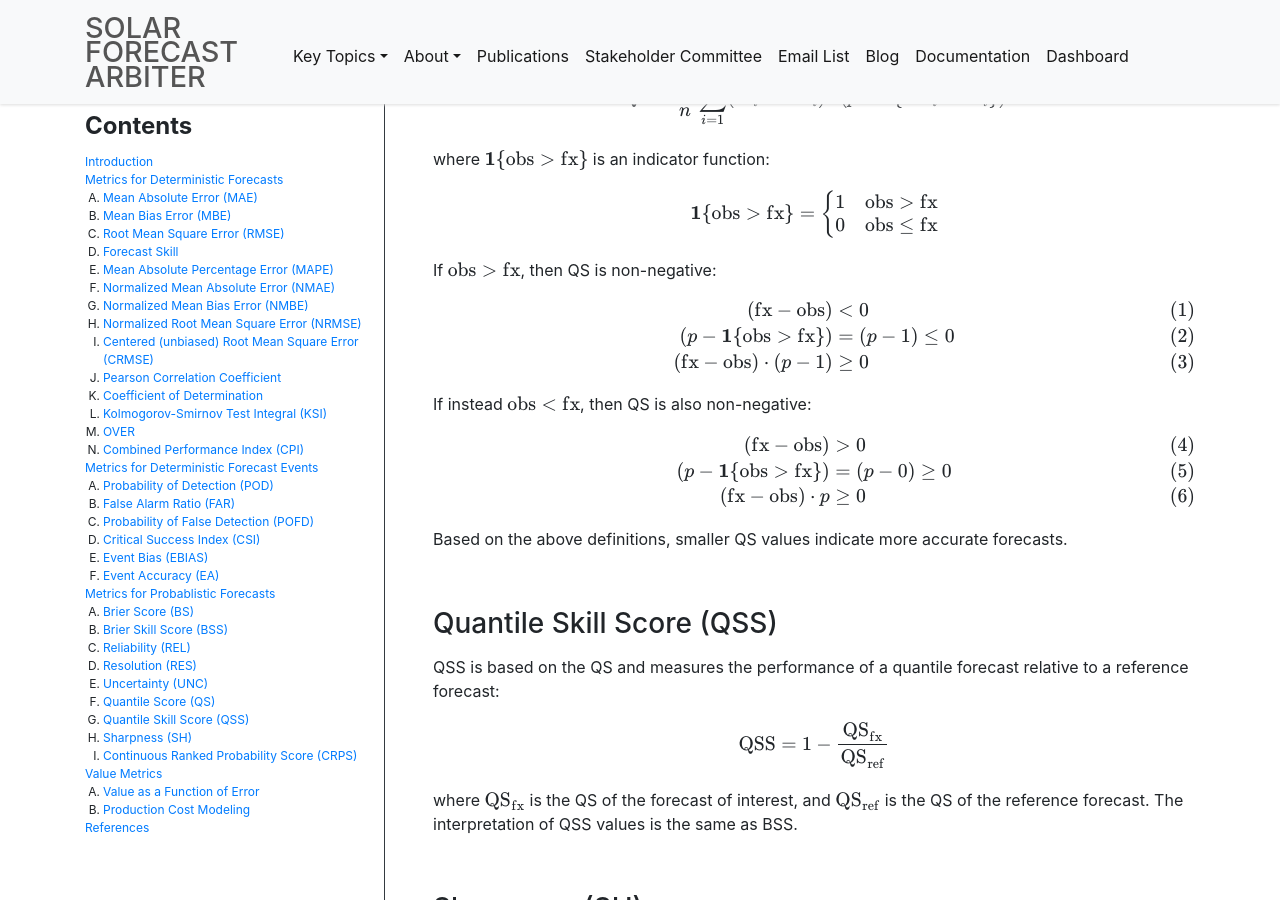
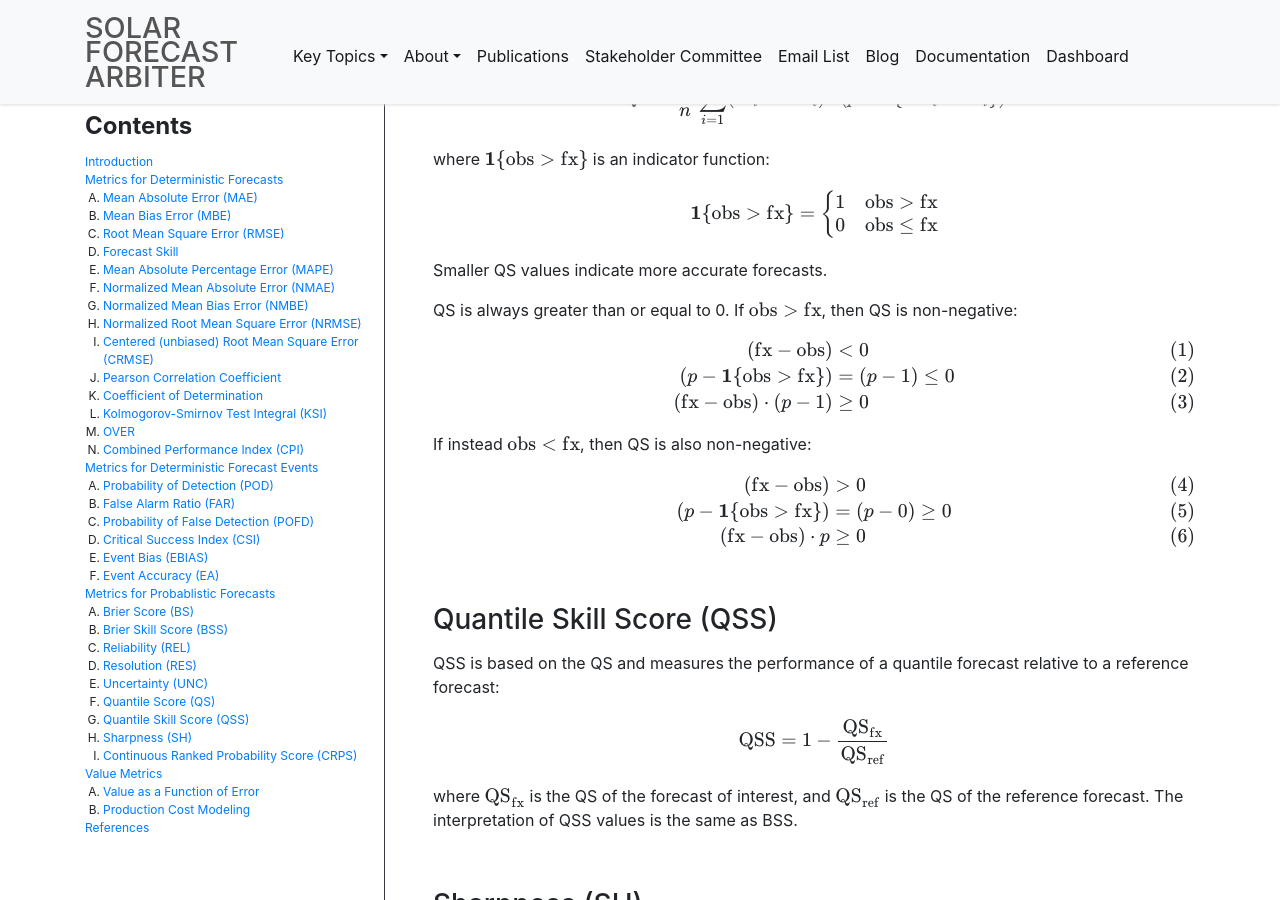
Before and after one commit to SolarArbiter/SolarArbiter.github.io, a Jekyll site: the page built from metrics.md, in a window 1280 px wide and 900 px high, scrolled down 9418 px. Built offline with Jekyll 4.4.1, drawn with Linux system fonts in a browser that asks for light colours; formulas are drawn with MathJax 3.

Commit message:
Re-order discussion of QS interpretation
Co-authored-by: Will Holmgren <william.holmgren@gmail.com>

```diff
--- a/metrics.md
+++ b/metrics.md
@@ -313,7 +313,9 @@ $$ \mathbf{1}\{ \text{obs} > \text{fx} \} = \begin{cases}
     \displaystyle 0 & \text{obs} \leq \text{fx}
 \end{cases} $$
 
-If $$ \text{obs} > \text{fx} $$, then QS is non-negative:
+Smaller QS values indicate more accurate forecasts.
+
+QS is always greater than or equal to 0. If $$ \text{obs} > \text{fx} $$, then QS is non-negative:
 
 $$\begin{align}
     (\text{fx} - \text{obs}) &< 0 \\
@@ -328,8 +330,6 @@ $$\begin{align}
     (p - \mathbf{1}\{\text{obs} > \text{fx}\}) &= (p - 0) \geq 0 \\
     (\text{fx} - \text{obs}) \cdot p &\geq 0 \\
 \end{align} $$
-
-Based on the above definitions, smaller QS values indicate more accurate forecasts.
 
 
 ### Quantile Skill Score (QSS) {#qss}
```
